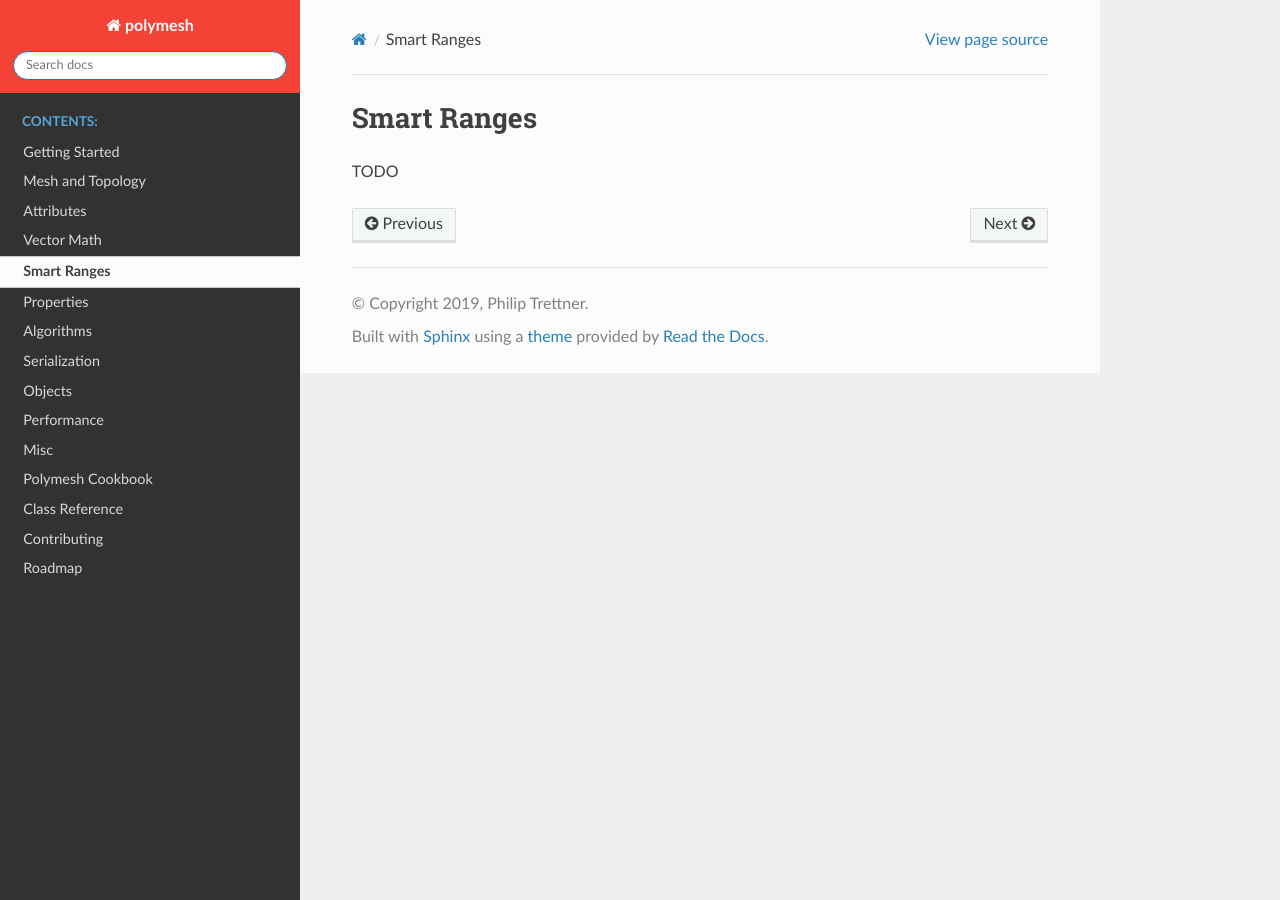
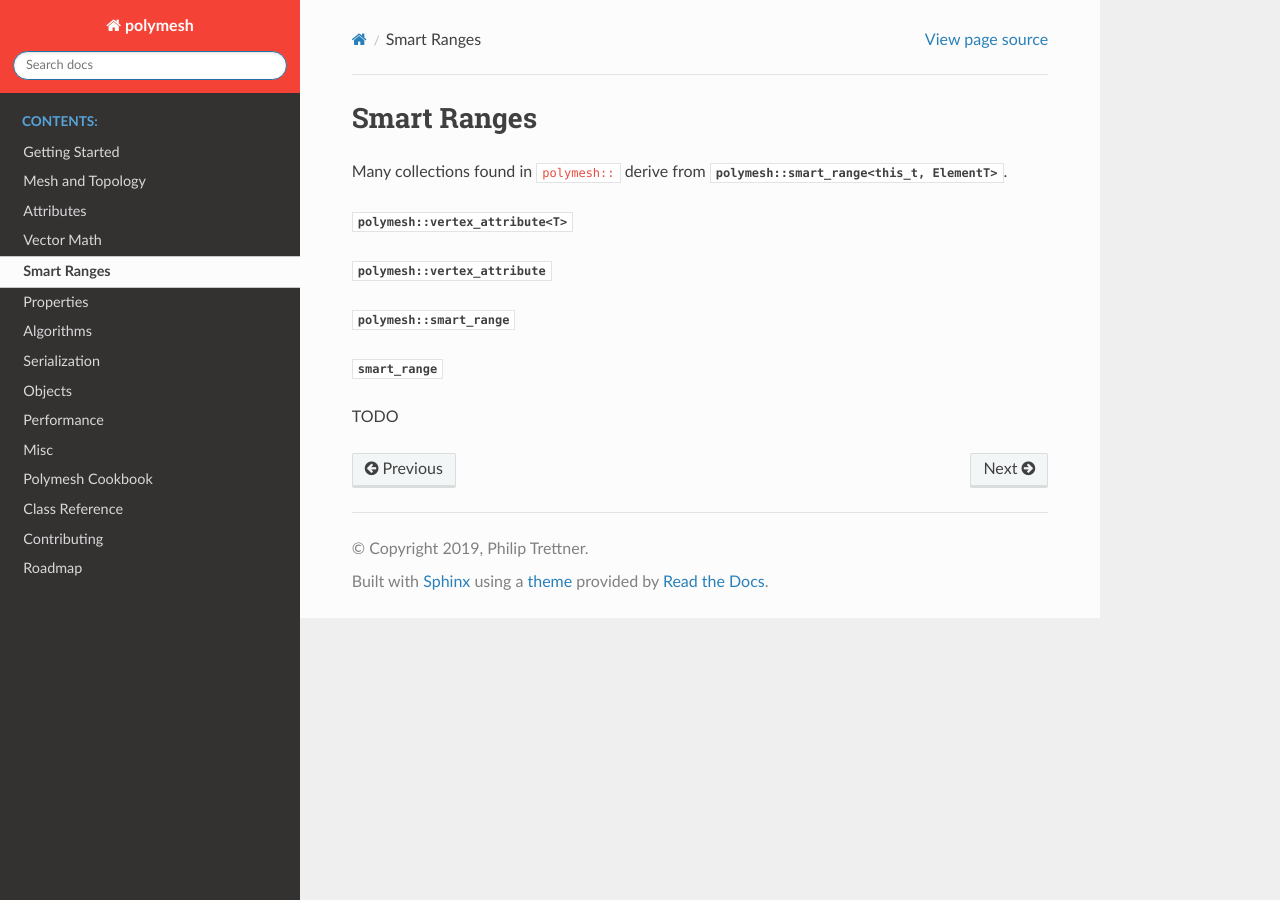
Before and after one commit to project-arcana/polymesh, a Sphinx documentation site: the page built from docs/smart-ranges.rst, in a window 1280 px wide. Built offline with Sphinx 7.4.7 and the Read the Docs theme 2.0.0, drawn with Linux system fonts in a browser that asks for light colours; pages that are not in the unit, such as notebooks, are missing from menus.

Commit message:
working on doc

```diff
--- a/docs/smart-ranges.rst
+++ b/docs/smart-ranges.rst
@@ -1,4 +1,14 @@
 Smart Ranges
 ============
 
+Many collections found in ``polymesh::`` derive from :cpp:struct:`polymesh::smart_range\<this_t, ElementT>`.
+
+:cpp:struct:`polymesh::vertex_attribute\<T>`
+
+:cpp:struct:`polymesh::vertex_attribute`
+
+:cpp:struct:`polymesh::smart_range`
+
+:cpp:struct:`smart_range`
+
 TODO
```
Also changed, not shown: docs/reference.rst (+16 -0 lines), 9 other files.
